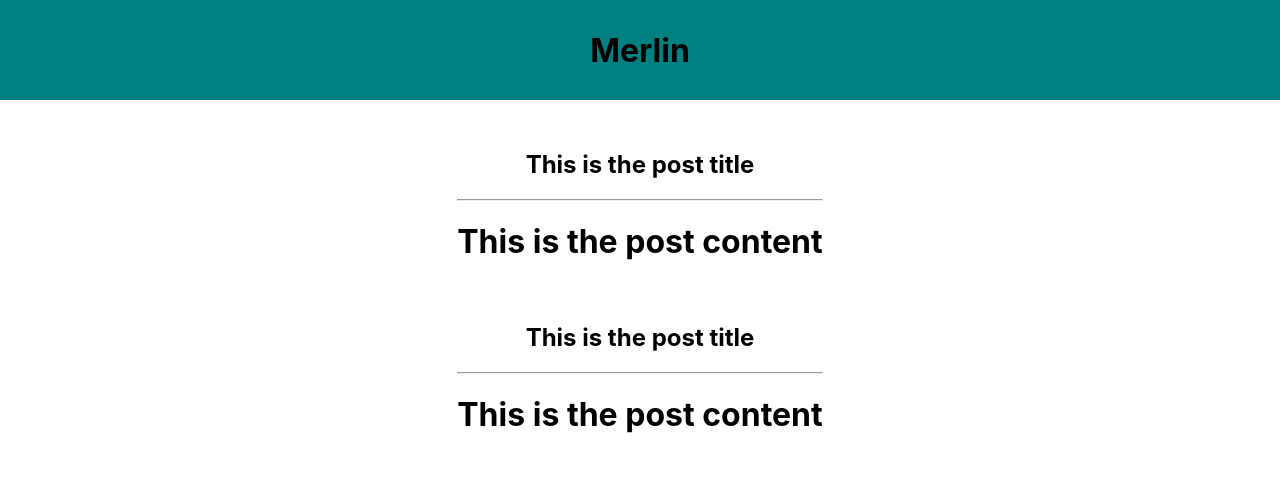
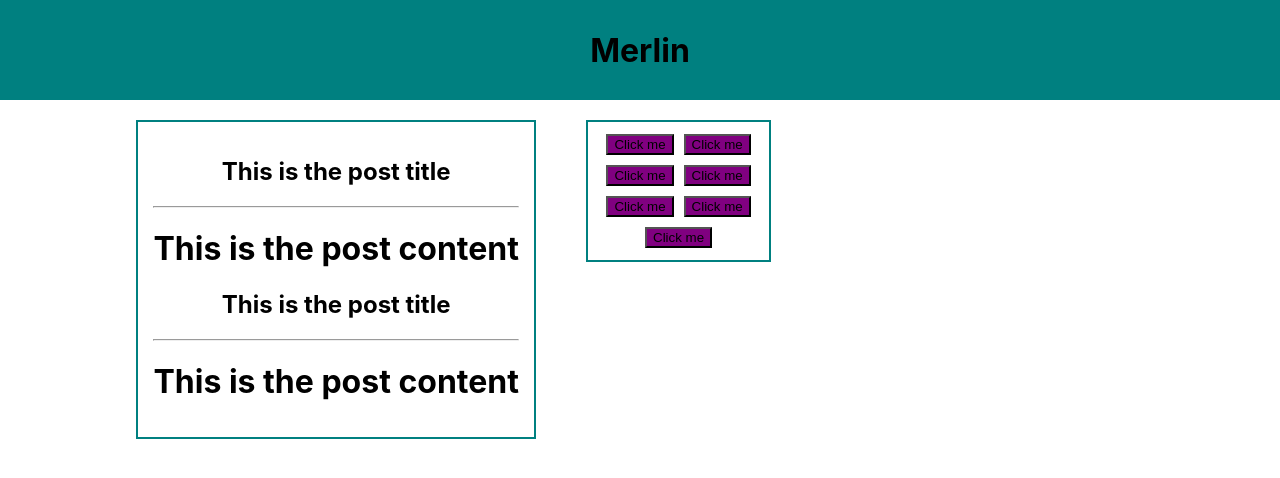
Before and after one commit to Xmerlin7/React, a React (Create React App) app in the folder first-project/: page / in a window 1280 px wide. Shown: the top 478 px of the page. Built offline with nearby package versions, Linux system fonts and the light colour scheme.

Commit message:
Refactor App.js to update styling and add link to Seif Merlin in header

```diff
--- a/first-project/src/App.js
+++ b/first-project/src/App.js
@@ -1,24 +1,24 @@
 import './App.css';
 import { Header } from './header';
 import Post from './posts';
-import TagButton from './tagButton'
+import SideBar from './sideBar'
+import './posts.css'
 function App() {
   return (
     <div className="App">
       <Header />
       {/* Big container */}
-      <div style={{marginTop: "120px"}}>
+      <div style={{ marginTop: "120px" }}>
         {/* container that has two divs */}
-        <div style={{display: "flex", justifyContent: "center"}}>
+        <div style={{ display: "flex", justifyContent: "center",gap: "50px", alignItems: "flex-start" }}>
           {/* posts div */}
-          <div>
+          <div className="posts">
             <Post />
             <Post />
           </div>
           {/* menu sidebar div */}
           <div>
-
-
+            <SideBar />
           </div>
         </div>
       </div>
--- a/first-project/src/posts.css
+++ b/first-project/src/posts.css
@@ -1,6 +1,7 @@
 .posts {
     border-color: teal;
+    border-style: solid ;
     border-width: 2px;
-    padding: 10px;
+    padding: 15px;
 
 }
--- a/first-project/src/posts.js
+++ b/first-project/src/posts.js
@@ -1,7 +1,7 @@
-import './posts.css'
+
 export default function Post() {
     return (
-        <div className="posts">
+        <div >
             <h2>
                 This is the post title
             </h2>
--- /dev/null
+++ b/first-project/src/sideBar.css
@@ -0,0 +1,18 @@
+.sidebar {
+    display: flex;
+    flex-wrap: wrap;
+    justify-content: center;
+    align-items: center;
+    border-color: teal; /* Keep only this */
+    border-style: solid;  /* Add border style */
+    border-width: 2px;
+    padding: 7px;
+    width: 30%;
+}
+.sidebar :hover {
+    background-color: rgb(97, 1, 97)
+}
+.tagButton {
+    background-color: purple;
+    margin: 5px;
+}
--- a/first-project/src/sideBar.js
+++ b/first-project/src/sideBar.js
@@ -0,0 +1,17 @@
+import './sideBar.css'
+import TagButton from './tagButton'
+export default function SideBar() {
+
+    return (
+        <div className='sidebar'>
+            <TagButton />
+            <TagButton />
+            <TagButton />
+            <TagButton />
+            <TagButton />
+            <TagButton />
+            <TagButton />
+
+        </div>
+    )
+}
```
Also changed, not shown: first-project/src/seideBar.css (deleted).
